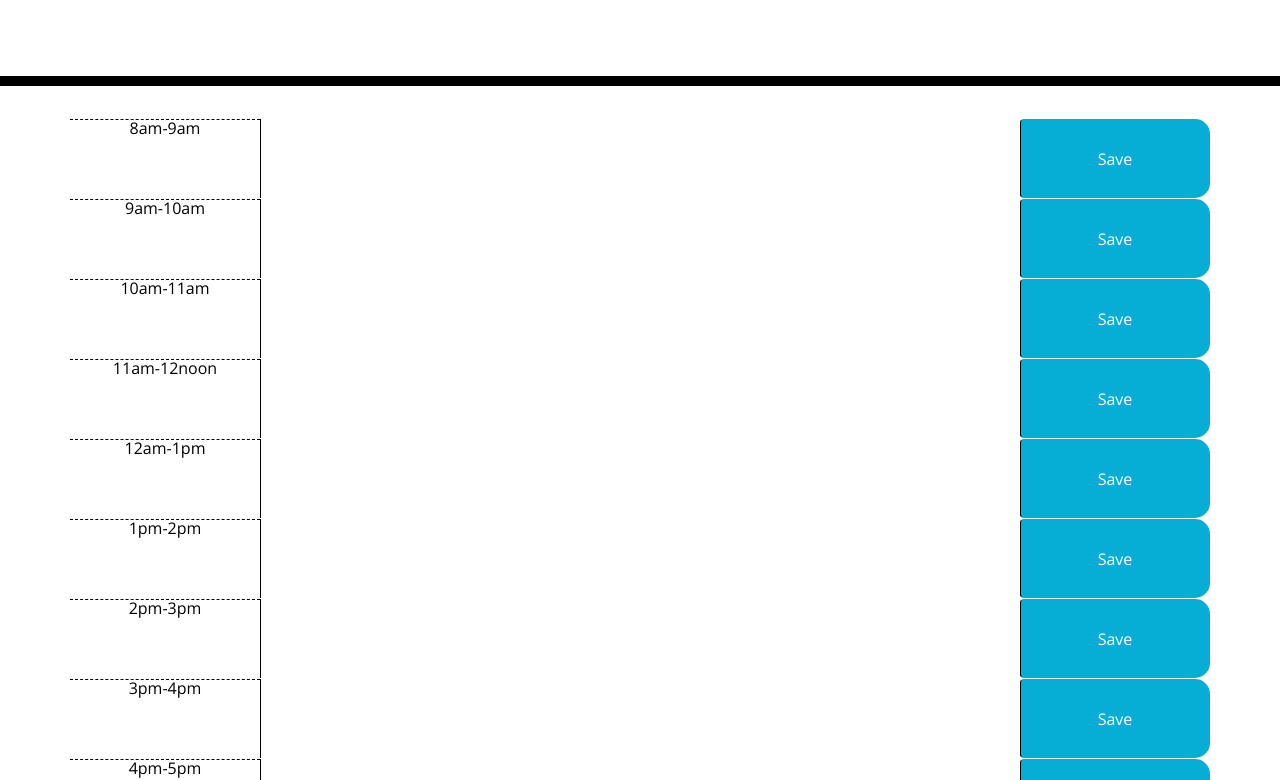
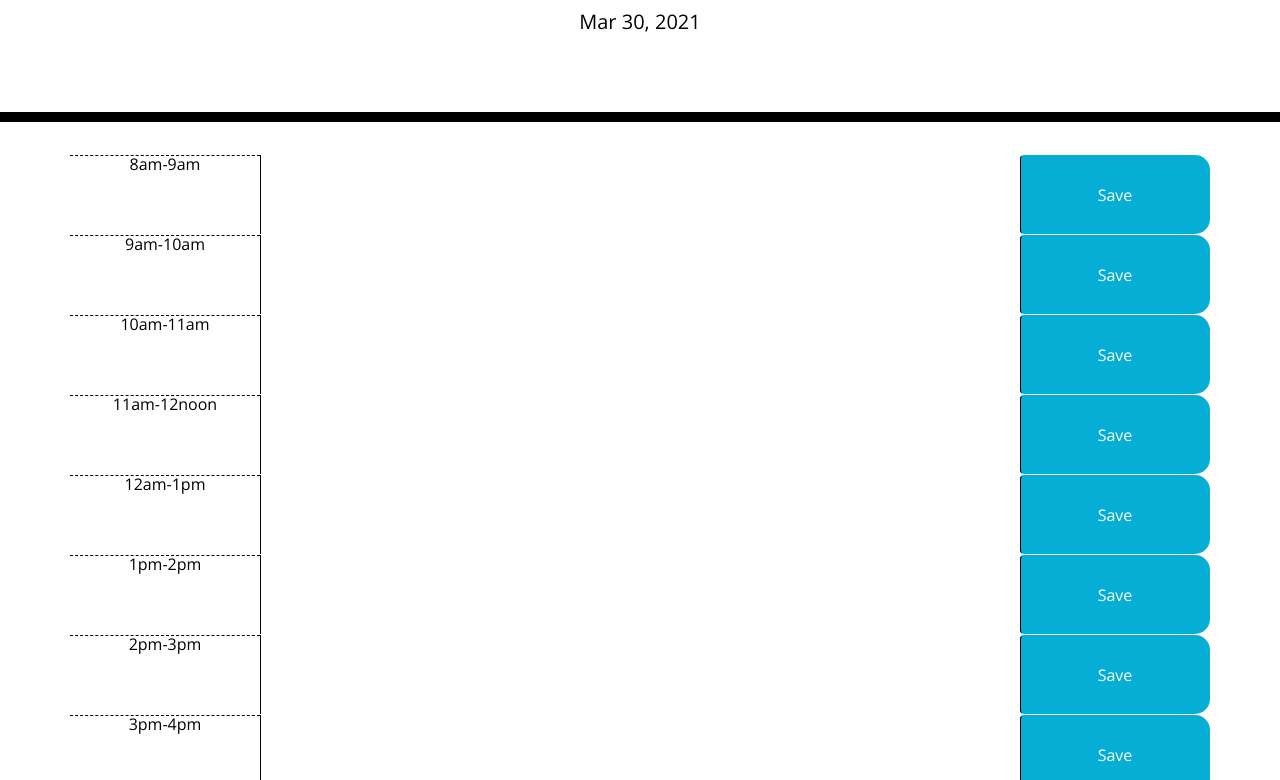
Before and after one commit to bipp2009/Wk-5-Day-Planner, a plain HTML site: page index.html in a window 1280 px wide. Shown: the part 182-962 px from the top of the page. Drawn offline with nearby package versions, Linux system fonts and the light colour scheme.

Commit message:
Created a jquery function using the moment js script to display the current day

```diff
--- a/script.js
+++ b/script.js
@@ -3,13 +3,15 @@
 $(".saveBtn").on("click", function(){
     var diaryEntry = $(this).siblings(".description").val();
     var diaryEntryTime = $(this).parent().attr('id');
-
     localStorage.setItem(diaryEntryTime, diaryEntry)
 })
 
 // we need to use moment.js to display the current time on the screen - when page loads - get the html with an id of currentDay and set its value as the current time. Moment can be used to get the time.
-
-
+function displayTime() {
+    var rightNow = moment().format('MMM DD, YYYY');
+    var timeDisplayEl = $('#currentDay');
+    timeDisplayEl.text(rightNow);
+}
 //we need to go into the html and loop over the time-blocks and use moment to get the current hour, if this is block id is less than current hour then apply 'past' class
 //if block hour and current hour are the same then apply present class
 //if block hour is greater than current then apply the future class
@@ -45,3 +47,5 @@ $("#16 .description").val(sixteenActivity);
 
 var seventeenActivity = localStorage.getItem('17');
 $("#17 .description").val(seventeenActivity);
+
+displayTime()
```
Also changed, not shown: index.html (+1 -0 lines).
